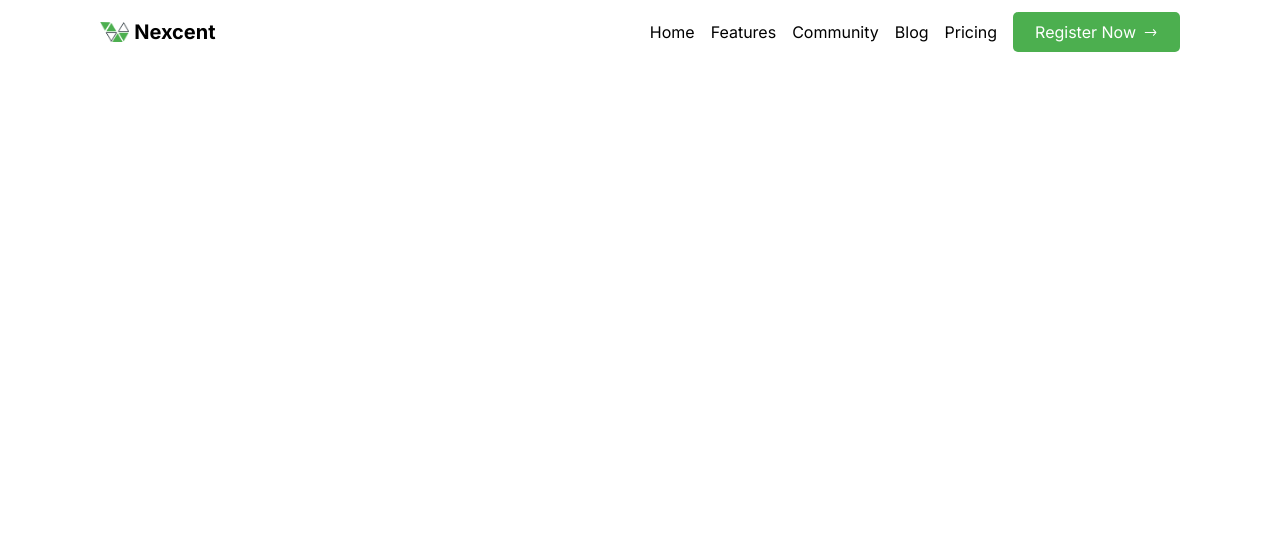
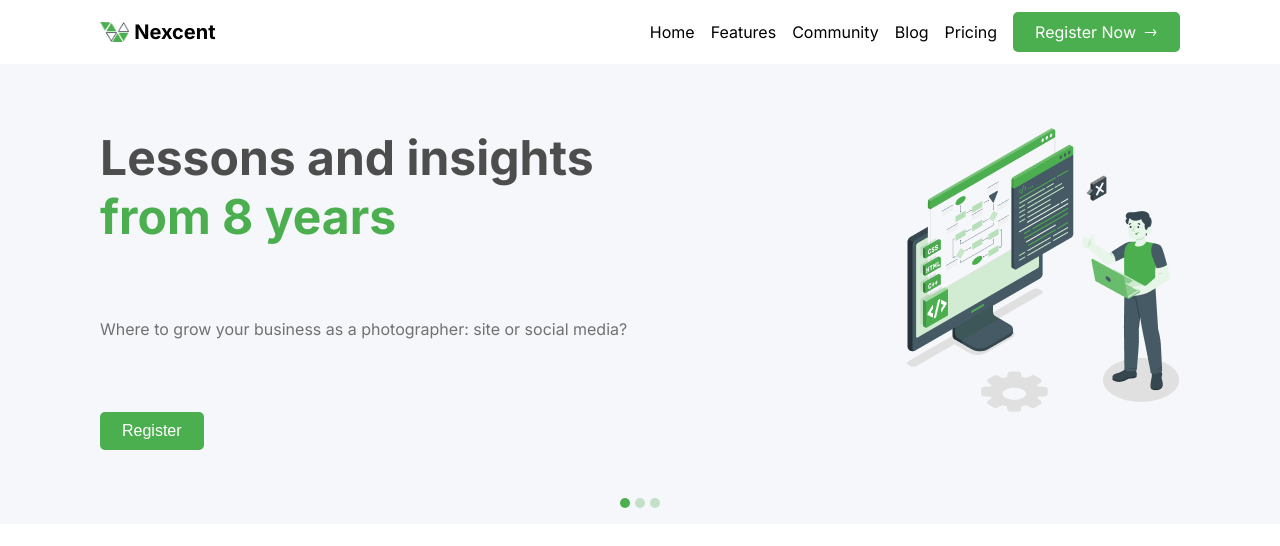
Before and after one commit to Xenko10/figma-mockup-to-react, a React (Vite) app: page / in a window 1280 px wide. Shown: the top 546 px of the page. Built offline with nearby package versions, Linux system fonts and the light colour scheme.

Commit message:
make hero section

```diff
--- a/src/App.tsx
+++ b/src/App.tsx
@@ -1,9 +1,11 @@
 import Header from "./components/Header/Header.tsx";
+import Hero from "./components/Hero/Hero.tsx";
 
 export default function App() {
   return (
     <>
       <Header />
+      <Hero />
     </>
   );
 }
--- a/src/components/Header/Header.module.css
+++ b/src/components/Header/Header.module.css
@@ -31,11 +31,14 @@
 }
 
 .register {
+  background-color: #4caf4f;
+  color: white;
+
   display: flex;
   align-items: center;
   gap: 0.375rem;
-  background-color: #4caf4f;
-  color: white;
+
   padding: 0.625rem 1.375rem;
   border-radius: 0.3125rem;
+  cursor: pointer;
 }
--- /dev/null
+++ b/src/components/Hero/Hero.module.css
@@ -0,0 +1,71 @@
+.home {
+  background-color: #f5f7fa;
+
+  font-family: "Inter", sans-serif;
+
+  padding: 4rem 6.25rem 0 6.25rem;
+}
+
+.mainContent {
+  display: grid;
+  column-gap: 4.5rem;
+  padding-bottom: 3rem;
+}
+
+.mainContent > h1 {
+  font-size: 3rem;
+  margin: 0;
+}
+
+.greyH1 {
+  color: #4d4d4d;
+}
+
+.greenH1 {
+  color: #4caf4f;
+}
+
+.mainContent > img {
+  grid-column: 2;
+  grid-row: 1 / span 2;
+  justify-self: end;
+}
+
+.mainContent > p {
+  color: #717171;
+}
+
+.mainContent > button {
+  background-color: #4caf4f;
+  color: white;
+  font-size: 1rem;
+
+  border: none;
+  border-radius: 0.3125rem;
+
+  padding: 0.625rem 1.375rem;
+
+  cursor: pointer;
+
+  justify-self: start;
+}
+
+.dots {
+  display: flex;
+  justify-content: center;
+  align-items: center;
+  gap: 0.3125rem;
+
+  padding-bottom: 1rem;
+}
+
+.dot {
+  background-color: #4caf4f;
+  opacity: 0.3;
+  padding: 0.3125rem;
+  border-radius: 50%;
+}
+
+.dot.active {
+  opacity: 1;
+}
--- /dev/null
+++ b/src/components/Hero/Hero.tsx
@@ -0,0 +1,24 @@
+import styles from "./Hero.module.css";
+
+export default function Home() {
+  return (
+    <div className={styles.home}>
+      <div className={styles.mainContent}>
+        <h1>
+          <div className={styles.greyH1}>Lessons and insights </div>
+          <div className={styles.greenH1}>from 8 years</div>
+        </h1>
+        <img src='/hero.png' alt='IT specialist' />
+        <p>
+          Where to grow your business as a photographer: site or social media?
+        </p>
+        <button>Register</button>
+      </div>
+      <div className={styles.dots}>
+        <div className={`${styles.dot} ${styles.active}`}></div>
+        <div className={styles.dot}></div>
+        <div className={styles.dot}></div>
+      </div>
+    </div>
+  );
+}
```
Also changed, not shown: public/hero.png (added).
